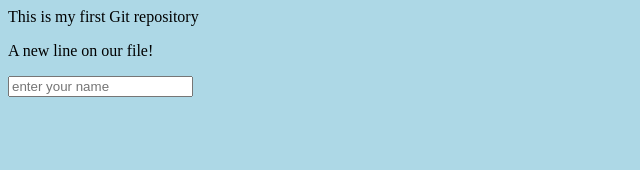
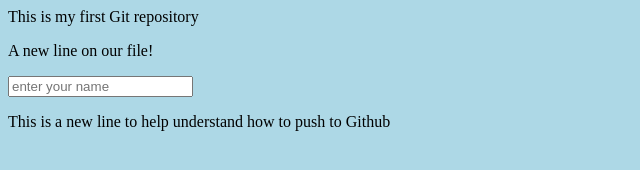
Before and after one commit to TineVal/GitHub-Tutorial, a plain HTML site: page index.html/index.html in a window 1280 px wide. Shown: the whole page, without its empty margins (0-640 px from the left). Drawn offline with Linux system fonts and the light colour scheme.

Commit message:
New line added to hello-world

```diff
--- a/index.html/index.html
+++ b/index.html/index.html
@@ -13,5 +13,6 @@
         <label for="name" name:></label>
         <input type="text" id="name" placeholder="enter your name">
     </form>
+    <p>This is a new line to help understand how to push to Github</p>
 </body>
 </html>
```
